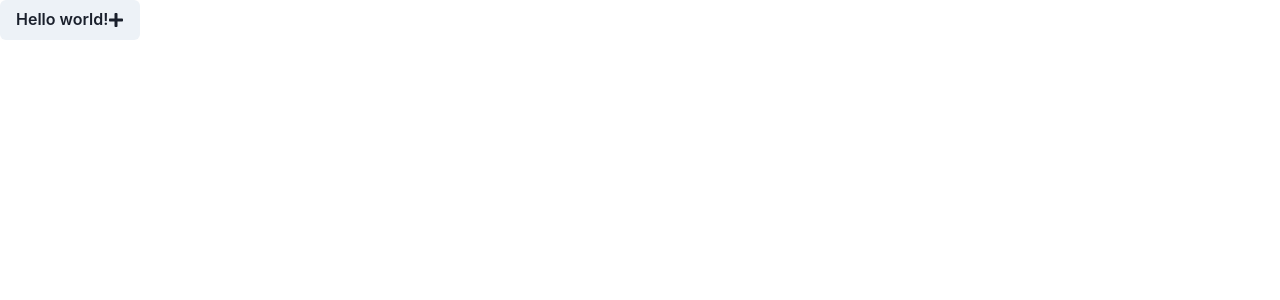
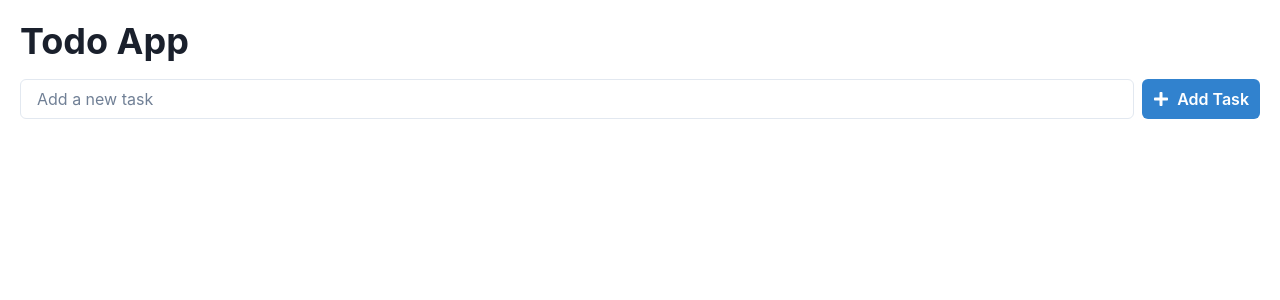
Before and after one commit to GPT-Engineer-App-Dev/schedule-keeper, a React (Vite) app: page / in a window 1280 px wide. Shown: the top 300 px of the page. Built offline with nearby package versions, Linux system fonts and the light colour scheme.

Commit message:
Implement a basic todo app with the following features: - Ability to add new tasks - Display list of tasks - Mark tasks as completed - Delete tasks

```diff
--- a/src/pages/Index.jsx
+++ b/src/pages/Index.jsx
@@ -1,15 +1,53 @@
-// Complete the Index page component here
-// Use chakra-ui
-import { Button } from "@chakra-ui/react"; // example
-import { FaPlus } from "react-icons/fa"; // example - use react-icons/fa for icons
+import { useState } from "react";
+import { Box, Input, Button, List, ListItem, IconButton, Checkbox, Text, Flex, Heading } from "@chakra-ui/react";
+import { FaPlus, FaTrash } from "react-icons/fa";
 
 const Index = () => {
-  // TODO: Create the website here!
+  const [tasks, setTasks] = useState([]);
+  const [input, setInput] = useState("");
+
+  const handleAddTask = () => {
+    if (input.trim() !== "") {
+      const newTask = {
+        id: Date.now(),
+        text: input,
+        isCompleted: false,
+      };
+      setTasks([...tasks, newTask]);
+      setInput("");
+    }
+  };
+
+  const handleDeleteTask = (id) => {
+    setTasks(tasks.filter((task) => task.id !== id));
+  };
+
+  const handleToggleComplete = (id) => {
+    setTasks(tasks.map((task) => (task.id === id ? { ...task, isCompleted: !task.isCompleted } : task)));
+  };
+
   return (
-    <Button>
-      Hello world! <FaPlus />
-    </Button>
-  ); // example
+    <Box p={5}>
+      <Heading mb={4}>Todo App</Heading>
+      <Flex mb={4}>
+        <Input value={input} onChange={(e) => setInput(e.target.value)} placeholder="Add a new task" mr={2} />
+        <Button onClick={handleAddTask} leftIcon={<FaPlus />} colorScheme="blue">
+          Add Task
+        </Button>
+      </Flex>
+      <List spacing={3}>
+        {tasks.map((task) => (
+          <ListItem key={task.id} display="flex" alignItems="center">
+            <Checkbox isChecked={task.isCompleted} onChange={() => handleToggleComplete(task.id)} mr={2} />
+            <Text flex={1} as={task.isCompleted ? "del" : undefined}>
+              {task.text}
+            </Text>
+            <IconButton icon={<FaTrash />} onClick={() => handleDeleteTask(task.id)} colorScheme="red" aria-label="Delete task" />
+          </ListItem>
+        ))}
+      </List>
+    </Box>
+  );
 };
 
 export default Index;
```
